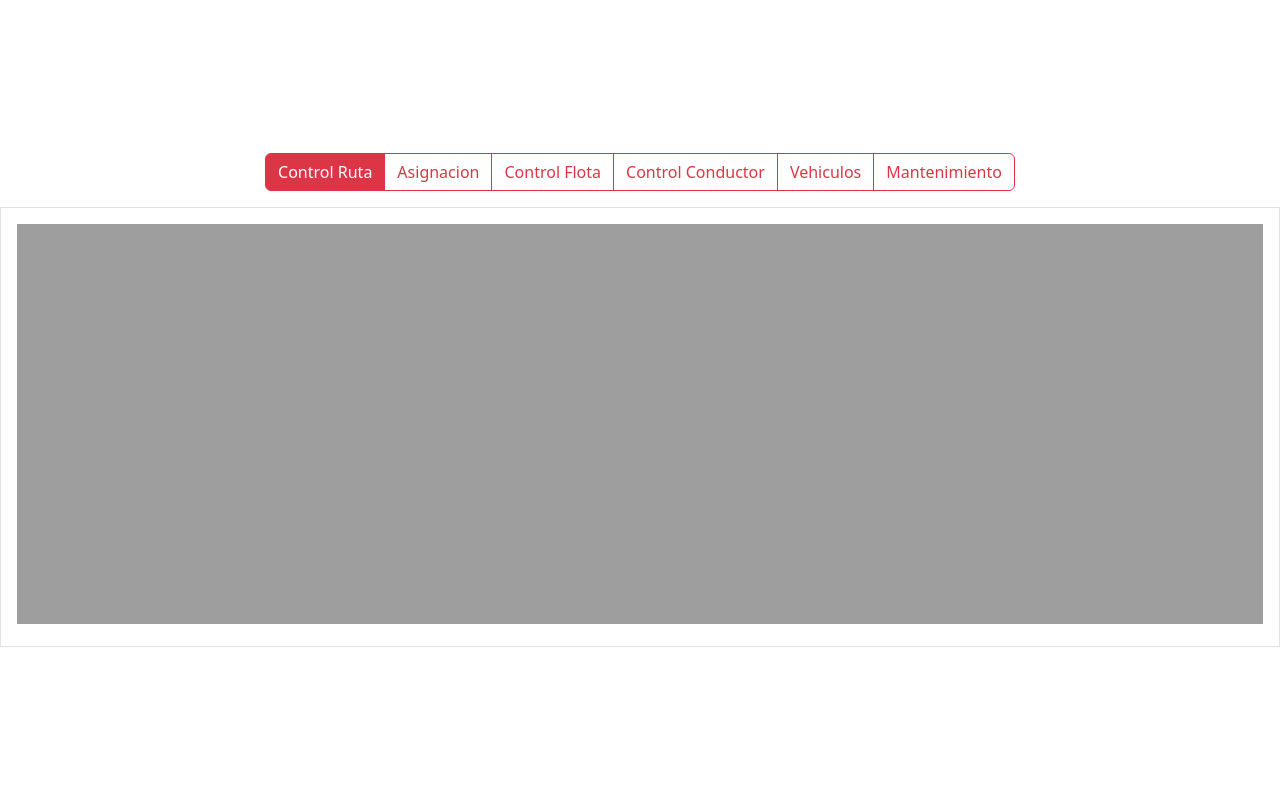
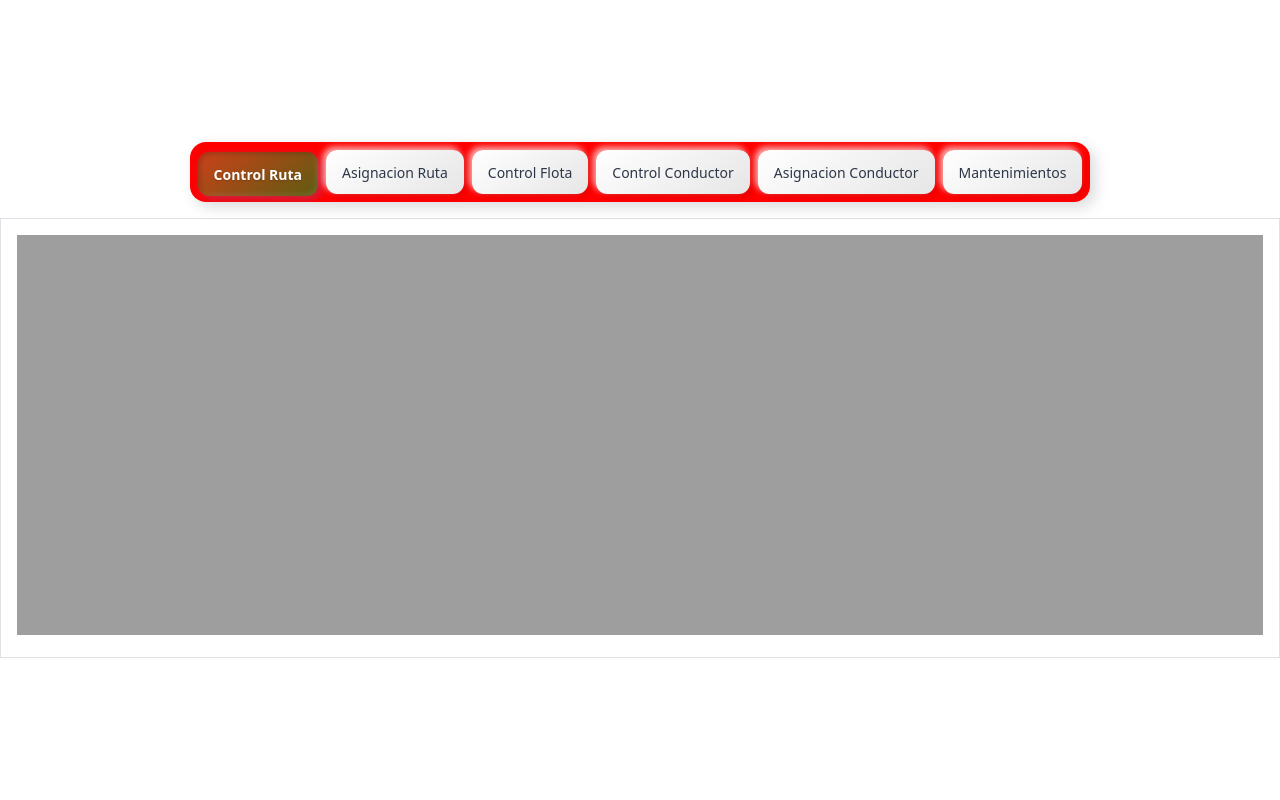
Before and after one commit to JoseMiguel2508/SI3-Grupo3, a PHP site: page /VISTA/navbar.php in a window 1280 px wide. Shown: the part 86-886 px from the top of the page. Run offline with PHP 8.4, Linux system fonts and the light colour scheme.

Commit message:
cambios en navbar y paginas

```diff
--- a/CONTROLADOR/css/navbar.css
+++ b/CONTROLADOR/css/navbar.css
@@ -2,21 +2,72 @@
     justify-content: center;
     align-items: center;
 }
+
 .navbar {
     background-color: rgba(220, 48, 0, 0.962);
     font-size: 60px;
 }
-.container-fluid{
-    background-color: rgba(220, 48, 0, 0.962);
+
+.navbar-brand {
+    font-size: 40px !important;
+    font-weight: bold;
 }
-/* .titulo{
-    color: aqua;
-} */
- /* Estilo para la marca de la navbar */
- .navbar-brand {
-    /*color: #ffffff;  Color del texto de la marca */
-    font-size: 40px !important; /* Tamaño de la fuente */
-    font-weight: bold;  /*Hacer la fuente en negrita */
-    /*display: flex;
-    align-items: center;*/
+
+ /* estilo botones*/
+ .radio-inputs {
+    position: relative;
+    display: flex;
+    flex-wrap: nowrap;
+    border-radius: 1rem;
+    background: linear-gradient(145deg, #ff0000, #ff0000);
+    box-sizing: border-box;
+    box-shadow:
+        5px 5px 15px rgba(0, 0, 0, 0.15),
+        -5px -5px 15px rgba(255, 255, 255, 0.8);
+    padding: 0.5rem;
+    width: auto;
+    font-size: 14px;
+    gap: 0.5rem;
+    overflow-x: auto;
 }
+
+.radio-inputs .radio {
+    flex: 1 1 auto;
+    text-align: center;
+    position: relative;
+}
+
+.radio-inputs .radio input {
+    display: none;
+}
+
+.radio-inputs .radio .name {
+    display: flex;
+    cursor: pointer;
+    align-items: center;
+    justify-content: center;
+    border-radius: 0.7rem;
+    border: none;
+    padding: 0.7rem 1rem;
+    color: #2d3748;
+    font-weight: 500;
+    font-family: inherit;
+    background: linear-gradient(145deg, #ffffff, #e6e6e6);
+    box-shadow:
+        3px 3px 6px rgba(0, 0, 0, 0.1),
+        -3px -3px 6px rgba(255, 255, 255, 0.7);
+    transition: all 0.2s ease;
+    overflow: hidden;
+}
+
+.radio-inputs .radio input:checked + .name {
+    background: linear-gradient(145deg, #cd411a, #5c5c11);
+    color: white;
+    font-weight: 600;
+    text-shadow: 0 1px 2px rgba(0, 0, 0, 0.2);
+    box-shadow:
+        inset 2px 2px 5px rgba(0, 0, 0, 0.2),
+        inset -2px -2px 5px rgba(255, 255, 255, 0.1),
+        3px 3px 8px rgba(59, 130, 246, 0.3);
+    transform: translateY(2px);
+}
--- a/CONTROLADOR/css/form_style.css
+++ b/CONTROLADOR/css/nueva_asig_conductor.css
@@ -47,7 +47,7 @@ a:hover {
 
 .btn-primary {
     width: auto; /* Hace que el botón se ajuste al texto */
-    min-width: 120px; /* Ajusta este valor según lo que necesites */
+    min-width: 120px;
     padding: 5px 15px;
     font-size: 14px;
     border-radius: 8px;
--- a/VISTA/control.php
+++ b/VISTA/control.php
@@ -66,7 +66,7 @@
 
             // Coordenadas de Santa Cruz y Montero
             var startPoint = L.latLng(-17.7833, -63.1821); // Santa Cruz de la Sierra
-            var endPoint = L.latLng(-17.3412, -63.2500); // Montero
+            var endPoint = L.latLng(-17.99088, -63.381435); // Montero
 
             // Configuración de la ruta con marcadores personalizados
             L.Routing.control({
--- a/VISTA/navbar.php
+++ b/VISTA/navbar.php
@@ -22,25 +22,32 @@
         </div>
     </nav>
 
-    <div class="d-flex flex-column vh-100">
-        <div class="btn-group mb-3" role="group" aria-label="Botones de selección">
-            <input type="radio" class="btn-check" name="btnradio" id="btnradio1" autocomplete="off" checked>
-            <label class="btn btn-outline-danger" for="btnradio1" onclick="mostrarContenido('control.php')">Control Ruta</label>
-
-            <input type="radio" class="btn-check" name="btnradio" id="btnradio2" autocomplete="off">
-            <label class="btn btn-outline-danger" for="btnradio2" onclick="mostrarContenido('asignacion.php')">Asignacion</label>
-
-            <input type="radio" class="btn-check" name="btnradio" id="btnradio3" autocomplete="off">
-            <label class="btn btn-outline-danger" for="btnradio3" onclick="mostrarContenido('controlflota.php')">Control Flota</label>
-
-            <input type="radio" class="btn-check" name="btnradio" id="btnradio4" autocomplete="off">
-            <label class="btn btn-outline-danger" for="btnradio4" onclick="mostrarContenido('control_conductor.php')">Control Conductor</label>
-
-            <input type="radio" class="btn-check" name="btnradio" id="btnradio5" autocomplete="off">
-            <label class="btn btn-outline-danger" for="btnradio5" onclick="mostrarContenido('main_vehiculo.php')">Vehiculos</label>
-
-            <input type="radio" class="btn-check" name="btnradio" id="btnradio5" autocomplete="off">
-            <label class="btn btn-outline-danger" for="btnradio5" onclick="mostrarContenido('contenido5')">Mantenimiento</label>
+    <div class="d-flex flex-column vh-100 align-items-center">
+        <div class="radio-inputs mb-3">
+            <label class="radio">
+                <input checked name="radio" type="radio" onclick="mostrarContenido('control.php')"/>
+                <span class="name">Control Ruta</span>
+            </label>
+            <label class="radio">
+                <input name="radio" type="radio" onclick="mostrarContenido('asigna_ruta.php')"/>
+                <span class="name">Asignacion Ruta</span>
+            </label>
+            <label class="radio">
+                <input name="radio" type="radio" onclick="mostrarContenido('main_vehiculo.php')"/>
+                <span class="name">Control Flota</span>
+            </label>
+            <label class="radio">
+                <input name="radio" type="radio" onclick="mostrarContenido('control_conductor.php')"/>
+                <span class="name">Control Conductor</span>
+            </label>
+            <label class="radio">
+                <input name="radio" type="radio" onclick="mostrarContenido('asigna_conductor.php')"/>
+                <span class="name">Asignacion Conductor</span>
+            </label>
+            <label class="radio">
+                <input name="radio" type="radio" onclick="mostrarContenido('qqqq.php')"/>
+                <span class="name">Mantenimientos</span>
+            </label>
         </div>
 
         <div id="contenido" class="text-center border p-3" style="width: 100%; max-width: 100%;">
@@ -50,22 +57,9 @@
 
     <script>
         function mostrarContenido(opcion) {
-            let contenidoFrame = document.getElementById("contenido-frame");
-
-            if (opcion === "control.php") {
-                contenidoFrame.src = "control.php"; // Cargar cards.html
-            } else if (opcion === "asignacion.php") {
-                contenidoFrame.src = "asignacion.php"; // Cargar index.html
-            } else if (opcion === "controlflota.php") {
-                contenidoFrame.src = "controlflota.php"; // Vaciar el iframe si no se quiere mostrar nada
-            }else if (opcion === "control_conductor.php") {
-                contenidoFrame.src = "control_conductor.php"; // Vaciar el iframe si no se quiere mostrar nada
-            }else if (opcion === "main_vehiculo.php") {
-                contenidoFrame.src = "main_vehiculo.php"; // Vaciar el iframe si no se quiere mostrar nada
-            }
+            document.getElementById("contenido-frame").src = opcion;
         }
 
-        // Cargar automáticamente "cards.html" al iniciar
         window.onload = function () {
             mostrarContenido("control.php");
         };
```
Also changed, not shown: CONTROLADOR/AsignacionRutaController.php (added, +64 -0 lines), MODELO/AsignacionModeloRuta.php (added, +26 -0 lines), MODELO/db.sql (+58 -21 lines), VISTA/asigna_conductor.php (added, +69 -0 lines), VISTA/asigna_ruta.php (added, +69 -0 lines), VISTA/nueva_asig_conductor.php (added, +106 -0 lines).
